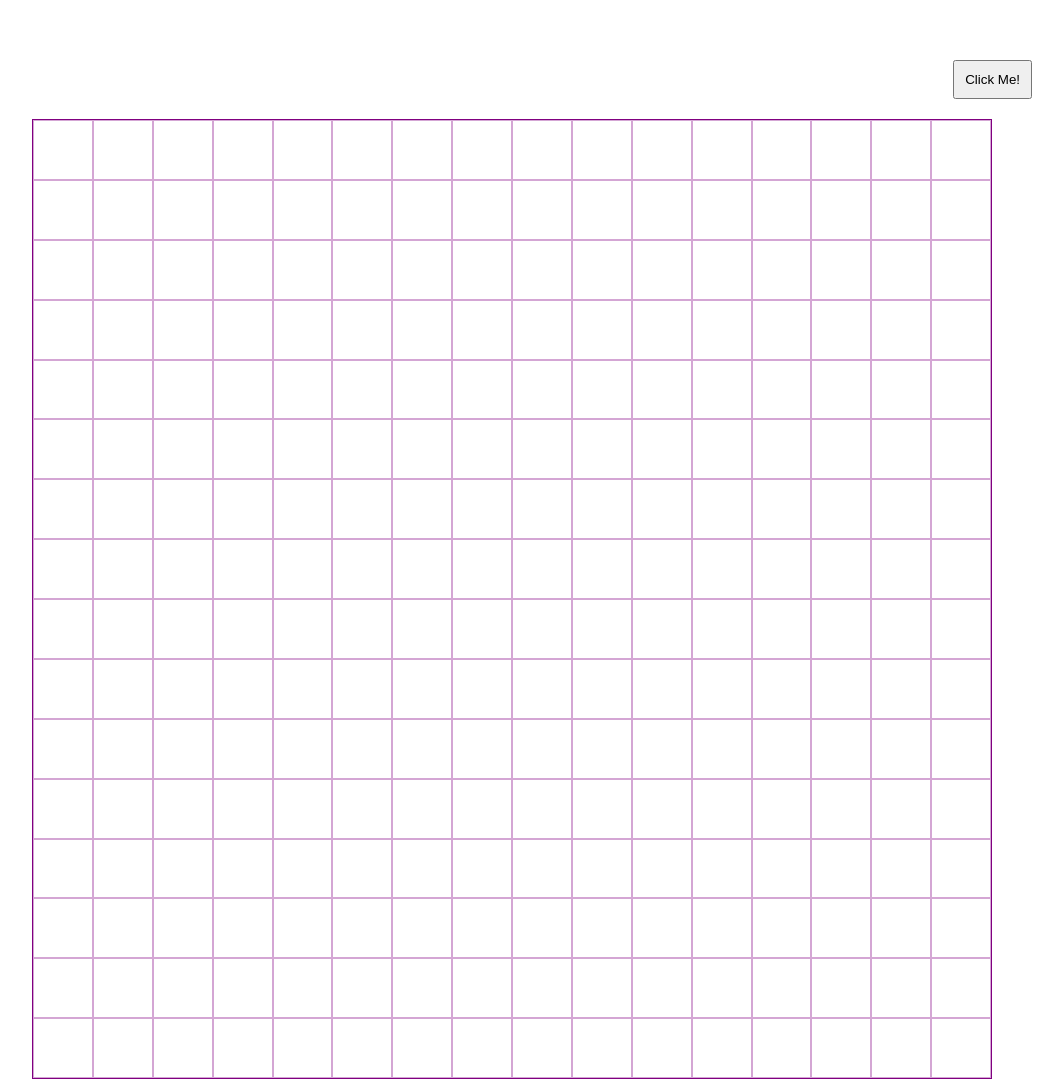
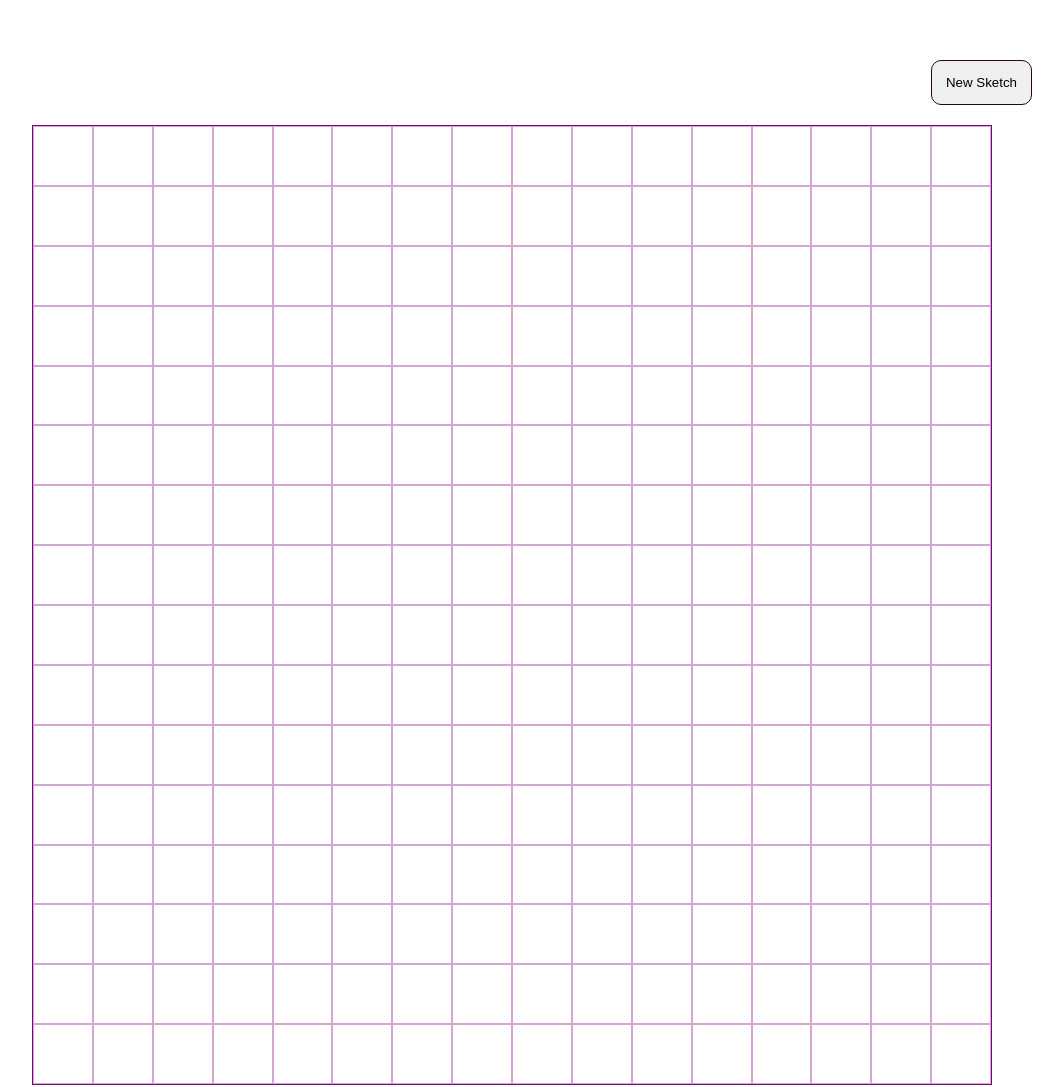
Before and after one commit to MarijaAvramovic/etch-a-sketch, a plain HTML site: page index.html in a window 1280 px wide. Shown: the whole page, without its empty margins (128-1191 px from the left). Drawn offline with Linux system fonts and the light colour scheme.

Commit message:
edit readme

```diff
--- a/index.html
+++ b/index.html
@@ -9,7 +9,7 @@
 </head>
 <body>
      <div id="button-holder">
-            <button type="button">Click Me!</button>
+            <button type="button">New Sketch</button>
                 </div>
     <section>
 
--- a/main.js
+++ b/main.js
@@ -28,7 +28,7 @@ hoveringDivs.forEach(div => {
 });
 
 btn.addEventListener('click', () => {
-    let userInput = prompt("Please enter the number of squares per side (must be below 100):", "44");
+    let userInput = prompt("Please enter the number of squares per side:", "44");
     let squares = parseInt(userInput, 10);
 
     if (squares === null || isNaN(squares)) {
--- a/style.css
+++ b/style.css
@@ -37,7 +37,8 @@ body {
     margin: 10px 10px;
 }
 button{
-
-    padding: 10px;
+    border: 1px solid rgb(40, 4, 40);
+    border-radius: 10px;
+    padding: 14px;
     margin: 10 auto;
 }
```
Also changed, not shown: 1 other file.
